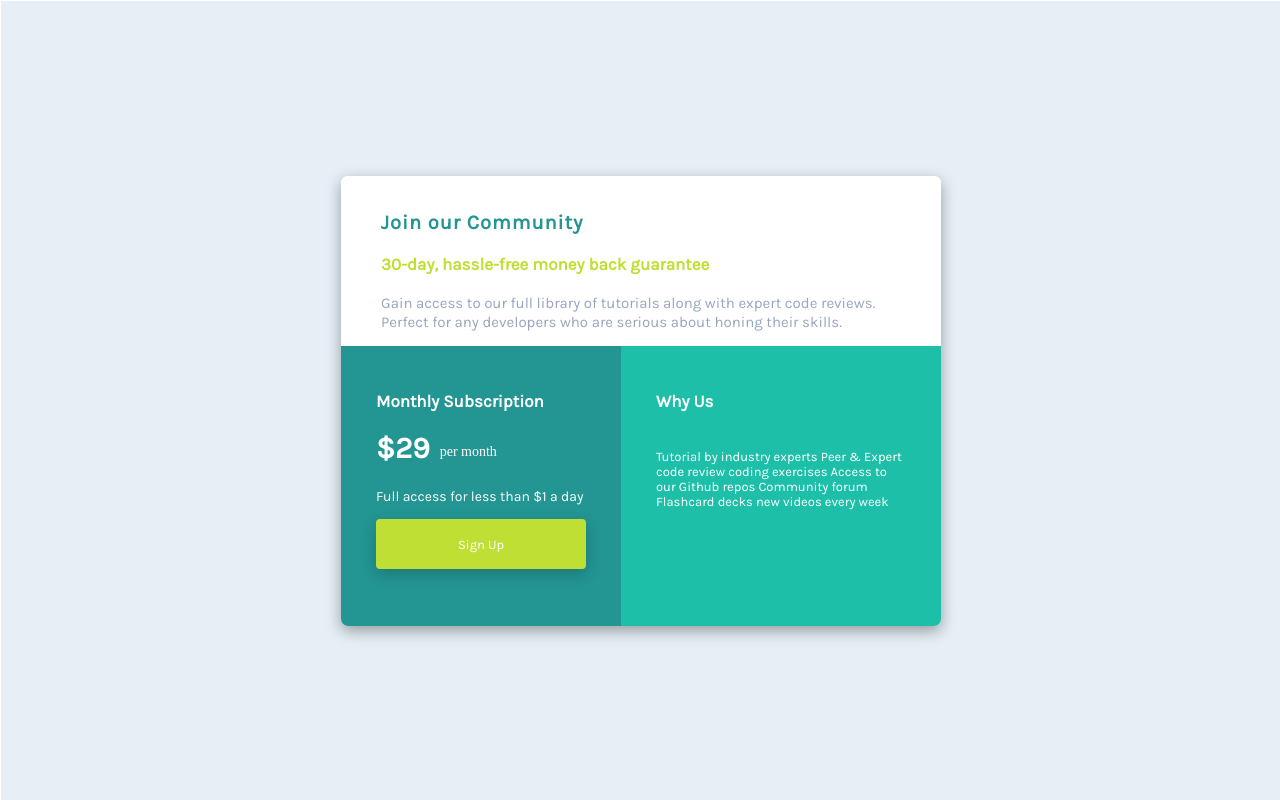
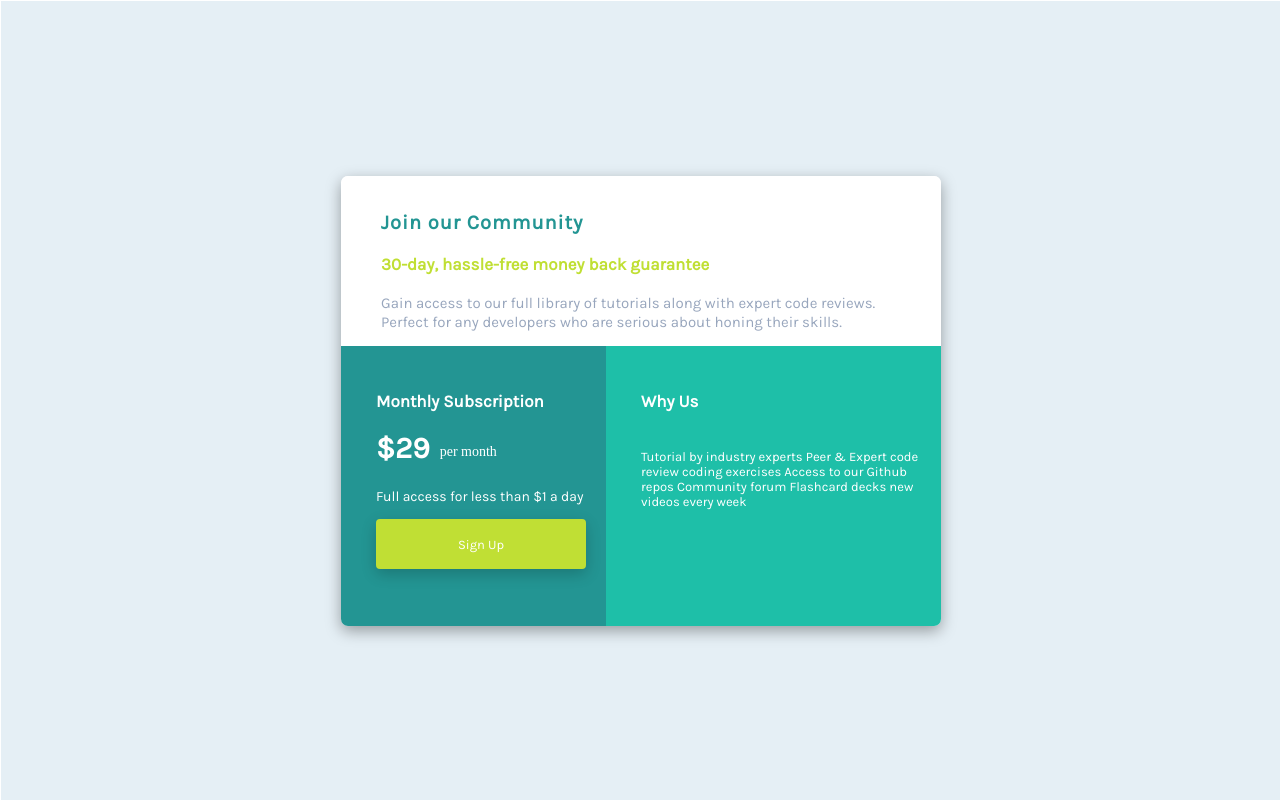
Before and after one commit to tellesmts/EX.grid-de-precos, a plain HTML site: page index.html in a window 1280 px wide. Drawn offline with Linux system fonts and the light colour scheme.

Commit message:
Add files via upload

```diff
--- a/style.css
+++ b/style.css
@@ -46,12 +46,11 @@
 }
 
 .caixinha1{
-    justify-items: start;
     background-color: #239593;
     width: 300px;
     height: 250px;
 	border-radius: 0 0 0 7px;
-	padding: 25px 35px 5px 35px;
+	padding: 25px 0 5px 35px;
 }
 
 .caixinha2{
@@ -60,7 +59,7 @@
     height: 250px;
 	border-radius: 0 0 7px 0;
 	color: white;
-	padding: 25px 35px 5px 35px;
+	padding: 25px 0 5px 35px;
 
 }
 
```
